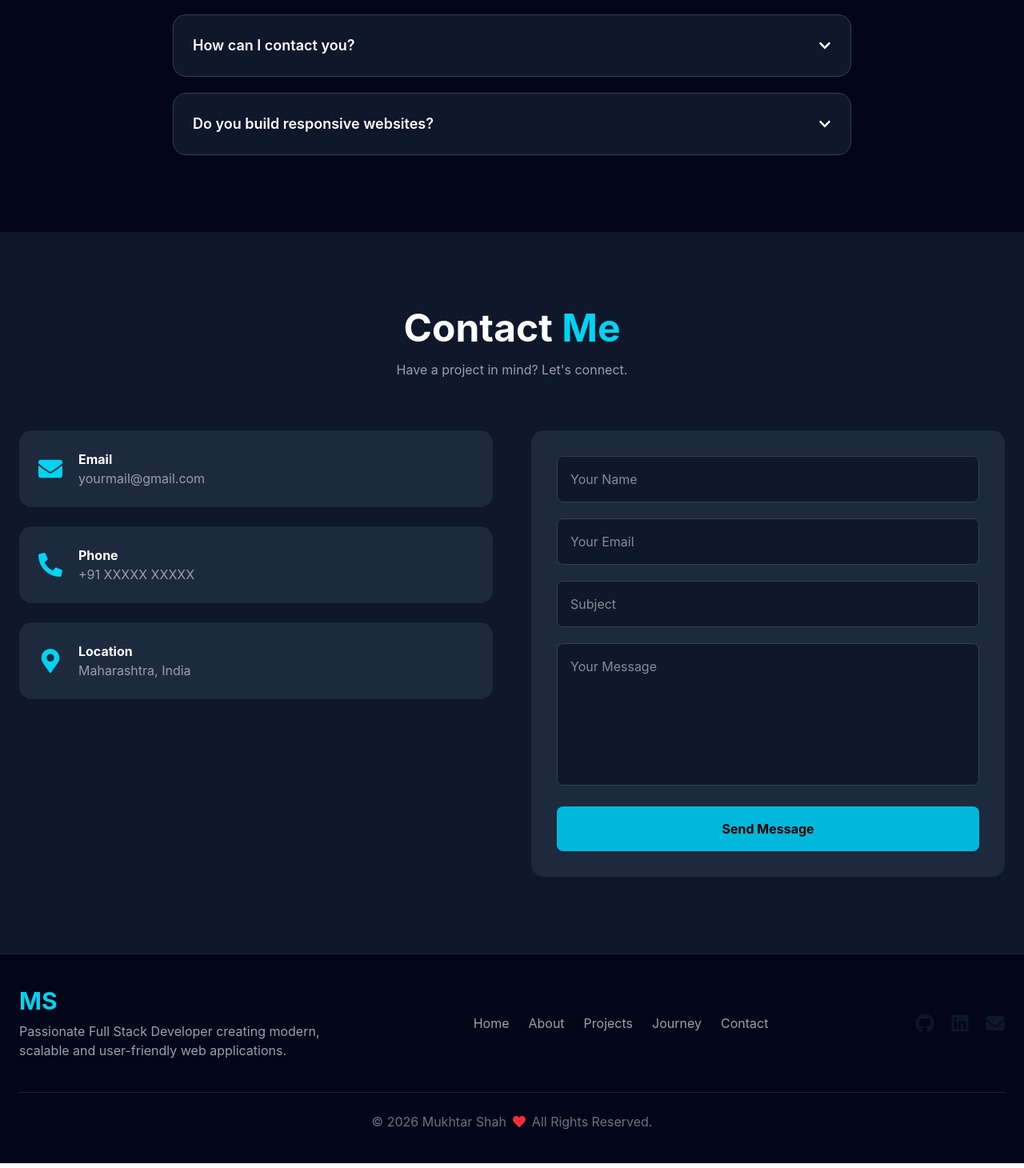
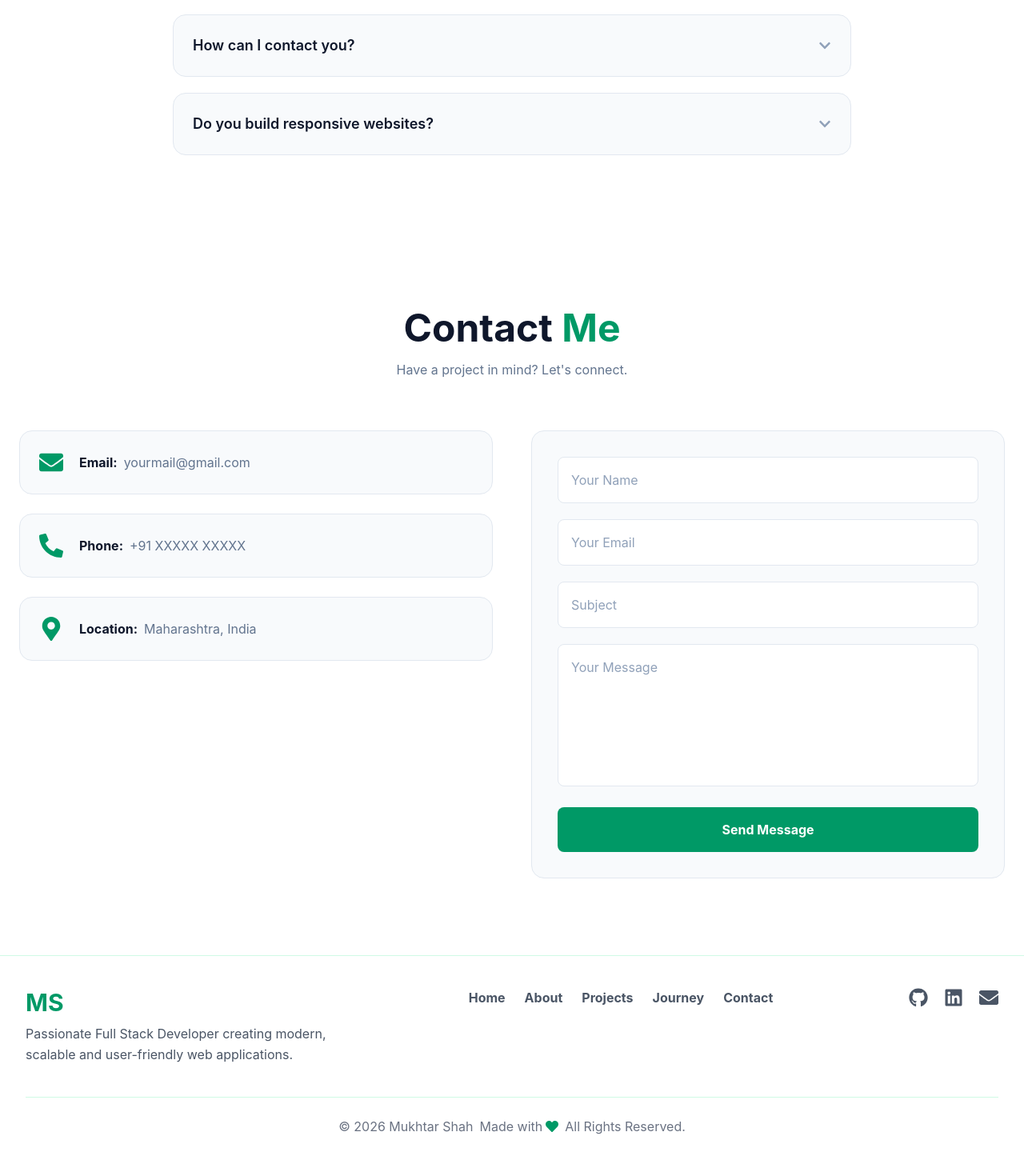
Before and after one commit to mrmukhtar05/my-portfolio, a React (Vite) app: page / in a window 1280 px wide. Shown: the part 3924-5384 px from the top of the page at 80% size. Built offline with nearby package versions, Linux system fonts and the light colour scheme; no server answers.

Commit message:
Update Hero, About, Navbar and Home layout

```diff
--- a/src/components/Contact.jsx
+++ b/src/components/Contact.jsx
@@ -52,7 +52,7 @@ const Contact = () => {
   };
 
   return (
-    <section id="contact" className="bg-slate-900 py-24 text-white">
+    <section id="contact" className="bg-white py-24 text-slate-900">
       <div className="max-w-7xl mx-auto px-6">
 
         {/* Heading */}
@@ -64,10 +64,10 @@ const Contact = () => {
           className="text-center mb-16"
         >
           <h2 className="text-5xl font-bold">
-            Contact <span className="text-cyan-400">Me</span>
+            Contact <span className="text-emerald-600">Me</span>
           </h2>
 
-          <p className="text-gray-400 mt-4">
+          <p className="text-slate-500 mt-4">
             Have a project in mind? Let's connect.
           </p>
         </motion.div>
@@ -83,31 +83,31 @@ const Contact = () => {
             className="space-y-6"
           >
 
-            <div className="flex items-center gap-5 bg-slate-800 p-6 rounded-2xl">
-              <FaEnvelope className="text-cyan-400 text-3xl" />
-              <div>
-                <h3 className="font-bold">Email</h3>
-                <p className="text-gray-400">
+            <div className="flex items-center gap-5 bg-slate-50 border border-slate-200 p-6 rounded-2xl">
+              <FaEnvelope className="text-emerald-600 text-3xl flex-shrink-0" />
+              <div className="flex items-center gap-2 flex-wrap sm:flex-nowrap min-w-0">
+                <h3 className="font-bold text-slate-900 flex-shrink-0">Email:</h3>
+                <p className="text-slate-500 truncate">
                   {about.email}
                 </p>
               </div>
             </div>
 
-            <div className="flex items-center gap-5 bg-slate-800 p-6 rounded-2xl">
-              <FaPhoneAlt className="text-cyan-400 text-3xl" />
-              <div>
-                <h3 className="font-bold">Phone</h3>
-                <p className="text-gray-400">
+            <div className="flex items-center gap-5 bg-slate-50 border border-slate-200 p-6 rounded-2xl">
+              <FaPhoneAlt className="text-emerald-600 text-3xl flex-shrink-0" />
+              <div className="flex items-center gap-2 flex-wrap sm:flex-nowrap min-w-0">
+                <h3 className="font-bold text-slate-900 flex-shrink-0">Phone:</h3>
+                <p className="text-slate-500 truncate">
                   {about.phone}
                 </p>
               </div>
             </div>
 
-            <div className="flex items-center gap-5 bg-slate-800 p-6 rounded-2xl">
-              <FaMapMarkerAlt className="text-cyan-400 text-3xl" />
-              <div>
-                <h3 className="font-bold">Location</h3>
-                <p className="text-gray-400">
+            <div className="flex items-center gap-5 bg-slate-50 border border-slate-200 p-6 rounded-2xl">
+              <FaMapMarkerAlt className="text-emerald-600 text-3xl flex-shrink-0" />
+              <div className="flex items-center gap-2 flex-wrap sm:flex-nowrap min-w-0">
+                <h3 className="font-bold text-slate-900 flex-shrink-0">Location:</h3>
+                <p className="text-slate-500 truncate">
                   {about.location}
                 </p>
               </div>
@@ -122,7 +122,7 @@ const Contact = () => {
             whileInView={{ opacity: 1, x: 0 }}
             transition={{ duration: .7 }}
             viewport={{ once: true }}
-            className="bg-slate-800 p-8 rounded-2xl space-y-5"
+            className="bg-slate-50 border border-slate-200 p-8 rounded-2xl space-y-5"
           >
 
             <input
@@ -131,7 +131,7 @@ const Contact = () => {
               value={form.name}
               onChange={handleChange}
               placeholder="Your Name"
-              className="w-full p-4 rounded-lg bg-slate-900 border border-slate-700 outline-none focus:border-cyan-400"
+              className="w-full p-4 rounded-lg bg-white border border-slate-200 text-slate-900 placeholder:text-slate-400 outline-none focus:border-emerald-500"
             />
 
             <input
@@ -140,7 +140,7 @@ const Contact = () => {
               value={form.email}
               onChange={handleChange}
               placeholder="Your Email"
-              className="w-full p-4 rounded-lg bg-slate-900 border border-slate-700 outline-none focus:border-cyan-400"
+              className="w-full p-4 rounded-lg bg-white border border-slate-200 text-slate-900 placeholder:text-slate-400 outline-none focus:border-emerald-500"
             />
 
             <input
@@ -149,7 +149,7 @@ const Contact = () => {
               value={form.subject}
               onChange={handleChange}
               placeholder="Subject"
-              className="w-full p-4 rounded-lg bg-slate-900 border border-slate-700 outline-none focus:border-cyan-400"
+              className="w-full p-4 rounded-lg bg-white border border-slate-200 text-slate-900 placeholder:text-slate-400 outline-none focus:border-emerald-500"
             />
 
             <textarea
@@ -158,20 +158,20 @@ const Contact = () => {
               value={form.message}
               onChange={handleChange}
               placeholder="Your Message"
-              className="w-full p-4 rounded-lg bg-slate-900 border border-slate-700 outline-none focus:border-cyan-400 resize-none"
+              className="w-full p-4 rounded-lg bg-white border border-slate-200 text-slate-900 placeholder:text-slate-400 outline-none focus:border-emerald-500 resize-none"
             />
 
             {status.state === "error" && (
-              <p className="text-red-400 text-sm">{status.message}</p>
+              <p className="text-red-500 text-sm">{status.message}</p>
             )}
             {status.state === "success" && (
-              <p className="text-green-400 text-sm">{status.message}</p>
+              <p className="text-emerald-600 text-sm">{status.message}</p>
             )}
 
             <button
               type="submit"
               disabled={status.state === "loading"}
-              className="w-full bg-cyan-500 hover:bg-cyan-400 text-black py-4 rounded-lg font-bold transition disabled:opacity-60"
+              className="w-full bg-emerald-600 hover:bg-emerald-700 text-white py-4 rounded-lg font-bold transition disabled:opacity-60"
             >
               {status.state === "loading" ? "Sending..." : "Send Message"}
             </button>
--- a/src/components/FAQs.jsx
+++ b/src/components/FAQs.jsx
@@ -50,7 +50,7 @@ const FAQs = () => {
   };
 
   return (
-    <section id="faqs" className="bg-slate-950 py-24 text-white">
+    <section id="faqs" className="bg-white py-24 text-slate-900">
       <div className="max-w-4xl mx-auto px-6">
 
         {/* Heading */}
@@ -62,10 +62,10 @@ const FAQs = () => {
           className="text-center mb-16"
         >
           <h2 className="text-5xl font-bold">
-            Frequently Asked <span className="text-cyan-400">Questions</span>
+            Frequently Asked <span className="text-emerald-600">Questions</span>
           </h2>
 
-          <p className="text-gray-400 mt-4">
+          <p className="text-slate-500 mt-4">
             Here are some common questions about me and my work.
           </p>
         </motion.div>
@@ -75,19 +75,19 @@ const FAQs = () => {
           {faqs.map((faq, index) => (
             <div
               key={faq._id || index}
-              className="bg-slate-900 border border-slate-700 rounded-2xl overflow-hidden"
+              className="bg-slate-50 border border-slate-200 rounded-2xl overflow-hidden hover:border-emerald-400 transition-colors duration-300"
             >
               <button
                 onClick={() => toggle(index)}
                 className="w-full flex justify-between items-center p-6 text-left"
               >
-                <h3 className="text-lg font-semibold">
+                <h3 className="text-lg font-semibold text-slate-900">
                   {faq.question}
                 </h3>
 
                 <FaChevronDown
-                  className={`transition-transform duration-300 ${
-                    active === index ? "rotate-180 text-cyan-400" : ""
+                  className={`transition-transform duration-300 flex-shrink-0 ml-4 ${
+                    active === index ? "rotate-180 text-emerald-600" : "text-slate-400"
                   }`}
                 />
               </button>
@@ -100,7 +100,7 @@ const FAQs = () => {
                     exit={{ height: 0, opacity: 0 }}
                     transition={{ duration: 0.3 }}
                   >
-                    <p className="px-6 pb-6 text-gray-400 leading-7">
+                    <p className="px-6 pb-6 text-slate-500 leading-7">
                       {faq.answer}
                     </p>
                   </motion.div>
--- a/src/components/Footer.jsx
+++ b/src/components/Footer.jsx
@@ -7,56 +7,70 @@ import {
 
 const Footer = () => {
   return (
-    <footer className="border-t border-slate-800 bg-slate-950">
-      <div className="max-w-7xl mx-auto px-6 py-10">
+    <footer className="border-t border-emerald-100 bg-white">
+      <div className="max-w-7xl mx-auto px-4 sm:px-6 lg:px-8 py-10">
 
-        <div className="flex flex-col md:flex-row justify-between items-center gap-8">
+        {/* Main Footer */}
+        <div className="flex flex-col lg:flex-row justify-between items-center lg:items-start gap-8">
 
-          {/* Logo */}
-          <div>
-            <h2 className="text-3xl font-bold text-cyan-400">
+          {/* Logo / About */}
+          <div className="text-center lg:text-left">
+            <h2 className="text-3xl font-bold text-emerald-600">
               MS
             </h2>
 
-            <p className="text-gray-400 mt-2 max-w-sm">
+            <p className="text-gray-600 mt-2 max-w-sm leading-relaxed">
               Passionate Full Stack Developer creating modern,
               scalable and user-friendly web applications.
             </p>
           </div>
 
           {/* Navigation */}
-          <div className="flex flex-wrap gap-6 text-gray-400">
-
-            <a href="#home" className="hover:text-cyan-400 transition">
+          <div className="flex flex-wrap justify-center gap-x-6 gap-y-3 text-gray-600 font-bold">
+  <a
+    href="#home"
+    className="hover:text-emerald-600 transition-colors duration-300"
+  >
     Home
   </a>
 
-            <a href="#about" className="hover:text-cyan-400 transition">
+  <a
+    href="#about"
+    className="hover:text-emerald-600 transition-colors duration-300"
+  >
     About
   </a>
 
-            <a href="#projects" className="hover:text-cyan-400 transition">
+  <a
+    href="#projects"
+    className="hover:text-emerald-600 transition-colors duration-300"
+  >
     Projects
   </a>
 
-            <a href="#journey" className="hover:text-cyan-400 transition">
+  <a
+    href="#journey"
+    className="hover:text-emerald-600 transition-colors duration-300"
+  >
     Journey
   </a>
 
-            <a href="#contact" className="hover:text-cyan-400 transition">
+  <a
+    href="#contact"
+    className="hover:text-emerald-600 transition-colors duration-300"
+  >
     Contact
   </a>
-
 </div>
 
-          {/* Social */}
-          <div className="flex gap-5 text-2xl">
-
+          {/* Social Icons */}
+          <div className="flex gap-5 text-2xl text-gray-600">
             <a
               href="https://github.com/mrmukhtar05"
               target="_blank"
               rel="noopener noreferrer"
-              className="hover:text-cyan-400 transition"
+              aria-label="GitHub"
+              className="hover:text-emerald-600 hover:-translate-y-1 transition-all duration-300"
             >
               <FaGithub />
             </a>
@@ -65,35 +79,34 @@ const Footer = () => {
               href="https://www.linkedin.com/in/mukhtar-shah-7b6bb83aa"
               target="_blank"
               rel="noopener noreferrer"
-              className="hover:text-cyan-400 transition"
+              aria-label="LinkedIn"
+              className="hover:text-emerald-600 hover:-translate-y-1 transition-all duration-300"
             >
               <FaLinkedin />
             </a>
 
             <a
               href="mailto:mrmukhtar005@gmail.com"
-              className="hover:text-cyan-400 transition"
+              aria-label="Email"
+              className="hover:text-emerald-600 hover:-translate-y-1 transition-all duration-300"
             >
               <FaEnvelope />
             </a>
-
           </div>
-
         </div>
 
         {/* Bottom */}
-        <div className="border-t border-slate-800 mt-10 pt-6 text-center text-gray-500">
+        <div className="border-t border-emerald-100 mt-10 pt-6 text-center text-gray-500">
+          <p className="flex flex-wrap justify-center items-center gap-2 text-sm sm:text-base">
+            <span>© {new Date().getFullYear()} Mukhtar Shah</span>
 
-          <p className="flex justify-center items-center gap-2">
+            <span className="flex items-center gap-1">
+              Made with
+              <FaHeart className="text-emerald-600" />
+            </span>
 
-            © {new Date().getFullYear()} Mukhtar Shah
-
-            <FaHeart className="text-red-500" />
-
-            All Rights Reserved.
-
+            <span>All Rights Reserved.</span>
           </p>
-
         </div>
 
       </div>
```
Lines whose indentation alone changed are shown as unchanged.
